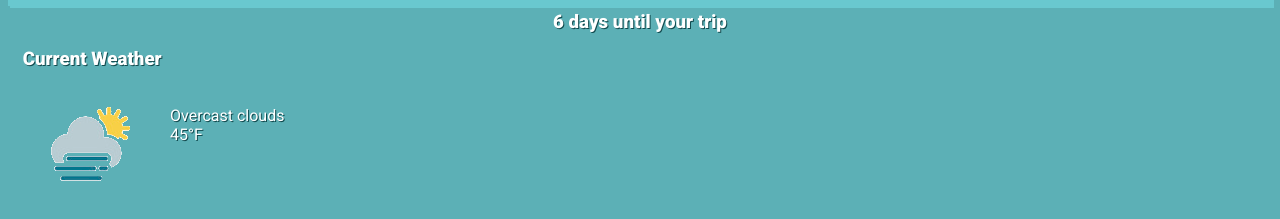
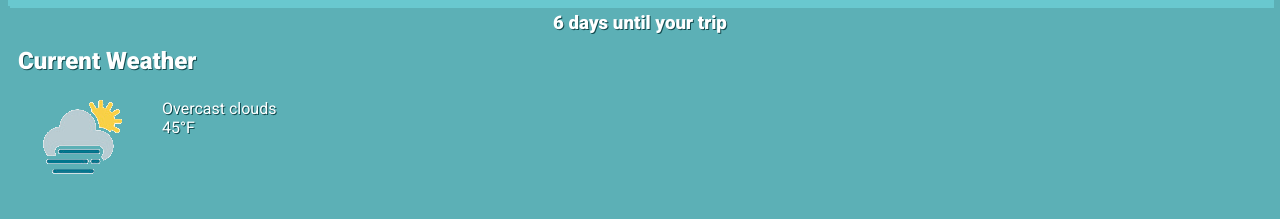
Before and after one commit to jimmydaleucf/fend_travel-app, a website built with webpack: page src/client/views/index.html in a window 1280 px wide. Shown: the part 1203-1422 px from the top of the page. Built offline with nearby package versions, Linux system fonts and the light colour scheme; files whose address does not match are found by name; a web font is replaced by a local one.

Commit message:
scss changes

```diff
--- a/src/client/styles/main.scss
+++ b/src/client/styles/main.scss
@@ -8,7 +8,7 @@ body{
 }
 .box{
     display: flex;
-    padding:1em
+    padding:.5em
 }
 #weather-card.box{
     display: flex;
@@ -31,8 +31,12 @@ h1{
     font-size: 3em;
     text-shadow: 4px 4px #124b4f;
 }
+h2{
+    margin:0px
+}
 h3{
-    margin:.25em;
+    margin:3px;
+    padding:3px;
 }
 label{
     font-weight: 500;
--- a/src/client/views/index.html
+++ b/src/client/views/index.html
@@ -22,7 +22,7 @@
 <!-- <h2>Trip Info:</h2> -->
 <h3 id= "countdown">6 days until your trip</h3>
 <div class="box" id="weather-card">
-    <h3 id="weather-h3">Current Weather</h3>
+    <h2 id="weather-h3">Current Weather</h2>
     <div class="box">
         <div class="" id= "icon"><img src="src/client/media/icons/a03d.png"></div>
         <div id="weather-details">
```
